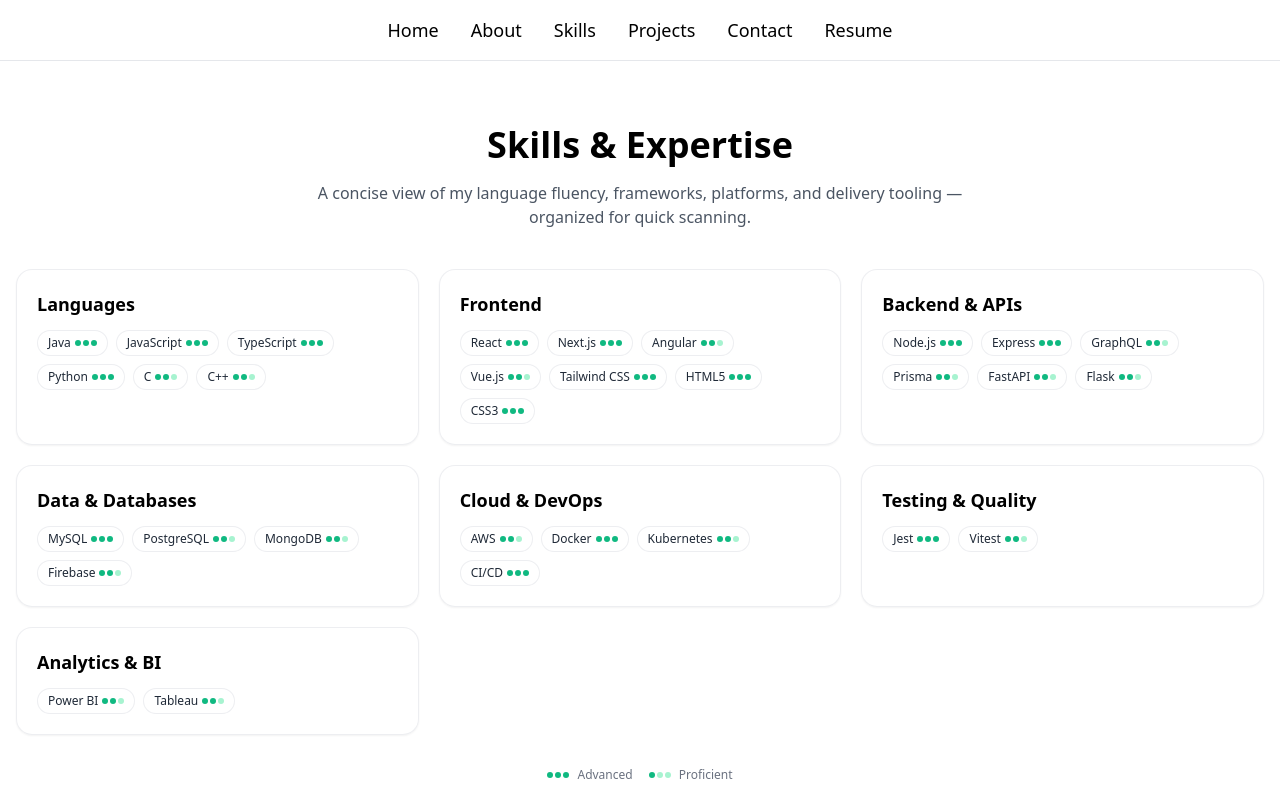
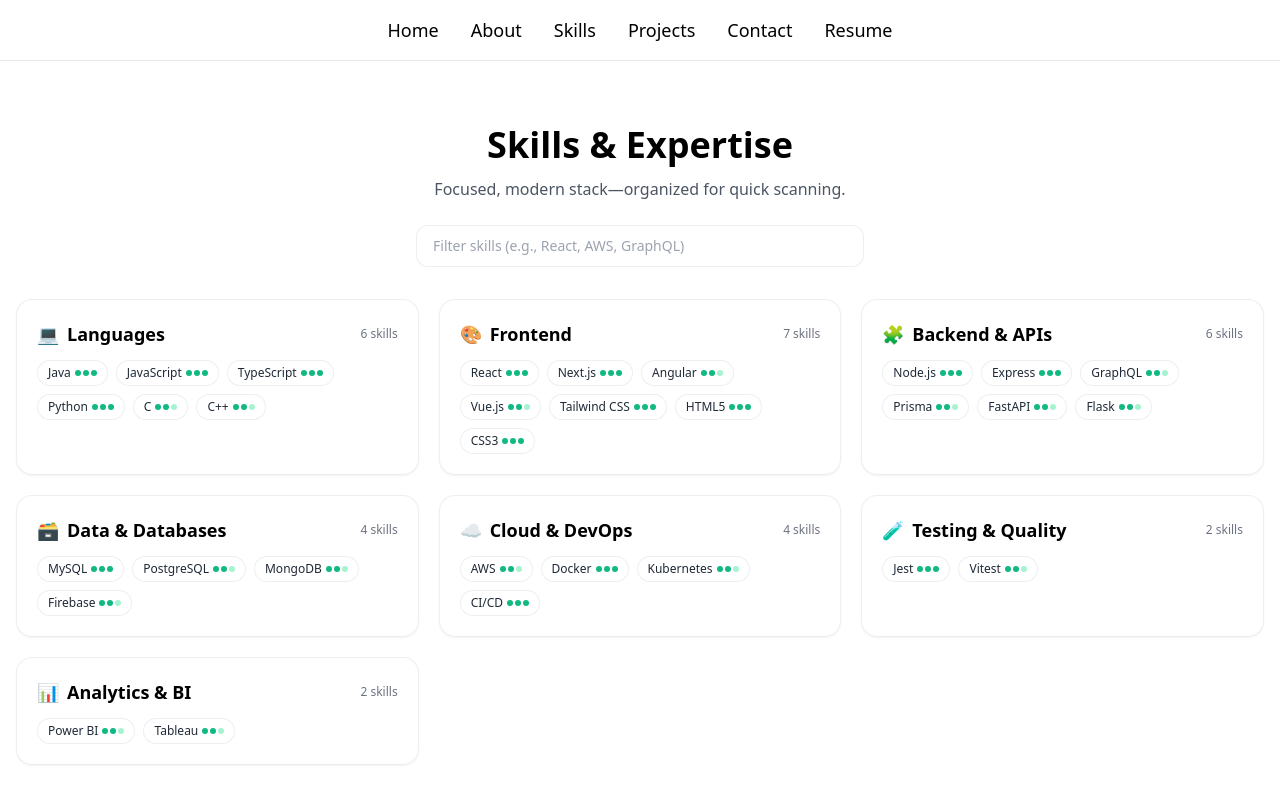
Before and after one commit to AyomideAwonaya21/newportfolio, a React (Vite) app: page /skills in a window 1280 px wide. Shown: the top 797 px of the page. Built offline with nearby package versions, Linux system fonts and the light colour scheme; the HTML template or start-up script is replaced by a standard one.

Commit message:
beta test

```diff
--- a/src/components/Skills.jsx
+++ b/src/components/Skills.jsx
@@ -1,13 +1,11 @@
-import React from "react";
+import React, { useMemo, useState } from "react";
 import { motion } from "framer-motion";
 
-/**
- * Levels: "expert" | "advanced" | "proficient"
- * Style uses small dot indicators (●●●) for instant visual signal.
- */
+// Levels control how many dots are filled (visual seniority signal)
 const CATEGORIES = [
   {
     name: "Languages",
+    emoji: "💻",
     items: [
       { name: "Java", level: "advanced" },
       { name: "JavaScript", level: "advanced" },
@@ -19,6 +17,7 @@
   },
   {
     name: "Frontend",
+    emoji: "🎨",
     items: [
       { name: "React", level: "advanced" },
       { name: "Next.js", level: "advanced" },
@@ -31,6 +30,7 @@
   },
   {
     name: "Backend & APIs",
+    emoji: "🧩",
     items: [
       { name: "Node.js", level: "advanced" },
       { name: "Express", level: "advanced" },
@@ -42,6 +42,7 @@
   },
   {
     name: "Data & Databases",
+    emoji: "🗃️",
     items: [
       { name: "MySQL", level: "advanced" },
       { name: "PostgreSQL", level: "proficient" },
@@ -51,6 +52,7 @@
   },
   {
     name: "Cloud & DevOps",
+    emoji: "☁️",
     items: [
       { name: "AWS", level: "proficient" },
       { name: "Docker", level: "advanced" },
@@ -60,6 +62,7 @@
   },
   {
     name: "Testing & Quality",
+    emoji: "🧪",
     items: [
       { name: "Jest", level: "advanced" },
       { name: "Vitest", level: "proficient" },
@@ -67,6 +70,7 @@
   },
   {
     name: "Analytics & BI",
+    emoji: "📊",
     items: [
       { name: "Power BI", level: "proficient" },
       { name: "Tableau", level: "proficient" },
@@ -74,85 +78,118 @@
   },
 ];
 
-function DotScale({ level }) {
-  const map = {
-    expert: 3,
-    advanced: 3,
-    proficient: 2,
-  };
-  const filled = map[level] ?? 2;
+const LEVEL_DOTS = {
+  advanced: 3,
+  proficient: 2,
+};
+
+function Dots({ level }) {
+  const n = LEVEL_DOTS[level] ?? 2;
   return (
-    <span className="inline-flex items-center gap-0.5 ml-1 align-middle">
+    <span className="ml-1 inline-flex gap-0.5 align-middle" aria-hidden="true">
       {[0, 1, 2].map((i) => (
         <span
           key={i}
-          className={`inline-block h-1.5 w-1.5 rounded-full ${
-            i < filled ? "bg-emerald-500" : "bg-emerald-200 dark:bg-emerald-900"
+          className={`h-1.5 w-1.5 rounded-full ${
+            i < n ? "bg-emerald-500" : "bg-emerald-200 dark:bg-emerald-900"
           }`}
-          aria-hidden="true"
         />
       ))}
     </span>
   );
 }
 
-function SkillBadge({ label, level }) {
+function Badge({ text, level }) {
   return (
     <span
-      className="inline-flex items-center rounded-full border border-gray-200/70 dark:border-white/10 bg-white/70 dark:bg-white/5 px-2.5 py-1 text-xs font-medium text-gray-800 dark:text-gray-200 hover:shadow-sm transition"
-      title={`${label} • ${level.charAt(0).toUpperCase() + level.slice(1)}`}
+      className="inline-flex items-center rounded-full border border-gray-200/70 dark:border-white/10 bg-white/70 dark:bg-white/5 px-2.5 py-1 text-xs font-medium text-gray-800 dark:text-gray-200 hover:shadow-sm hover:-translate-y-0.5 transition"
+      title={`${text} • ${level}`}
     >
-      {label}
-      <DotScale level={level} />
+      {text}
+      <Dots level={level} />
     </span>
   );
 }
 
 export default function Skills() {
+  const [q, setQ] = useState("");
+
+  // Flattened index for search
+  const filtered = useMemo(() => {
+    if (!q.trim()) return CATEGORIES;
+    const s = q.toLowerCase();
+    return CATEGORIES.map(cat => ({
+      ...cat,
+      items: cat.items.filter(it => it.name.toLowerCase().includes(s)),
+    })).filter(cat => cat.items.length > 0);
+  }, [q]);
+
   return (
     <main className="py-16 px-4 max-w-7xl mx-auto">
       <motion.h2
-        initial={{ opacity: 0, y: 10 }}
+        initial={{ opacity: 0, y: 8 }}
         animate={{ opacity: 1, y: 0 }}
         transition={{ duration: 0.35 }}
-        className="text-3xl sm:text-4xl font-bold mb-4 text-center"
+        className="text-3xl sm:text-4xl font-bold text-center"
       >
         Skills & Expertise
       </motion.h2>
 
-      <motion.p
-        initial={{ opacity: 0 }}
-        animate={{ opacity: 1 }}
-        transition={{ duration: 0.5, delay: 0.05 }}
-        className="mb-10 text-center text-gray-600 dark:text-gray-300 max-w-2xl mx-auto"
-      >
-        A concise view of my language fluency, frameworks, platforms, and delivery tooling —
-        organized for quick scanning.
-      </motion.p>
+      <p className="mt-3 text-center text-gray-600 dark:text-gray-300">
+        Focused, modern stack—organized for quick scanning.
+      </p>
 
-      <div className="grid gap-5 sm:grid-cols-2 lg:grid-cols-3">
-        {CATEGORIES.map((cat, idx) => (
+      {/* Search */}
+      <div className="mt-6 flex justify-center">
+        <div className="relative w-full max-w-md">
+          <input
+            value={q}
+            onChange={(e) => setQ(e.target.value)}
+            placeholder="Filter skills (e.g., React, AWS, GraphQL)"
+            className="w-full rounded-xl border border-gray-200/70 dark:border-white/10 bg-white/60 dark:bg-white/5 px-4 py-2.5 text-sm outline-none focus:ring-2 focus:ring-emerald-400/60"
+            aria-label="Filter skills"
+          />
+          {q && (
+            <button
+              onClick={() => setQ("")}
+              className="absolute right-2 top-1/2 -translate-y-1/2 text-xs text-gray-500 hover:text-gray-800 dark:hover:text-gray-200"
+            >
+              Clear
+            </button>
+          )}
+        </div>
+      </div>
+
+      {/* Categories */}
+      <div className="mt-8 grid gap-5 sm:grid-cols-2 lg:grid-cols-3">
+        {filtered.map((cat, idx) => (
           <motion.section
             key={cat.name}
             initial={{ opacity: 0, y: 8 }}
             animate={{ opacity: 1, y: 0 }}
-            transition={{ duration: 0.25, delay: idx * 0.05 }}
+            transition={{ duration: 0.25, delay: idx * 0.04 }}
             className="rounded-2xl border border-gray-200/70 dark:border-white/10 bg-white/60 dark:bg-white/5 shadow-sm p-5"
           >
             <header className="mb-3 flex items-center justify-between">
-              <h3 className="text-lg font-semibold">{cat.name}</h3>
+              <h3 className="text-lg font-semibold">
+                <span className="mr-2">{cat.emoji}</span>
+                {cat.name}
+              </h3>
+              <span className="text-xs text-gray-500 dark:text-gray-400">
+                {cat.items.length} skill{cat.items.length !== 1 ? "s" : ""}
+              </span>
             </header>
 
             <div className="flex flex-wrap gap-2">
               {cat.items.map((s) => (
-                <SkillBadge key={s.name} label={s.name} level={s.level} />
+                <Badge key={s.name} text={s.name} level={s.level} />
               ))}
             </div>
           </motion.section>
         ))}
       </div>
 
-      {/* Legend */}
+      {/* Legend — small, understated */}
       <div className="mt-8 flex flex-wrap items-center justify-center gap-4 text-xs text-gray-500 dark:text-gray-400">
         <div className="inline-flex items-center gap-2">
           <span className="inline-flex gap-0.5">
```
